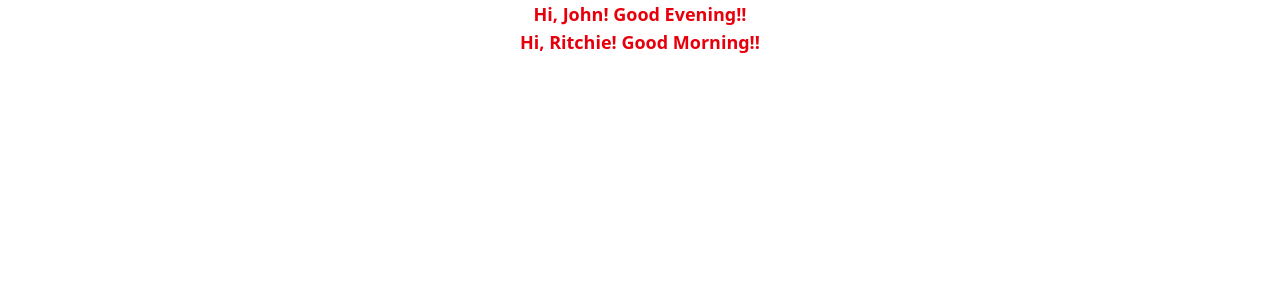
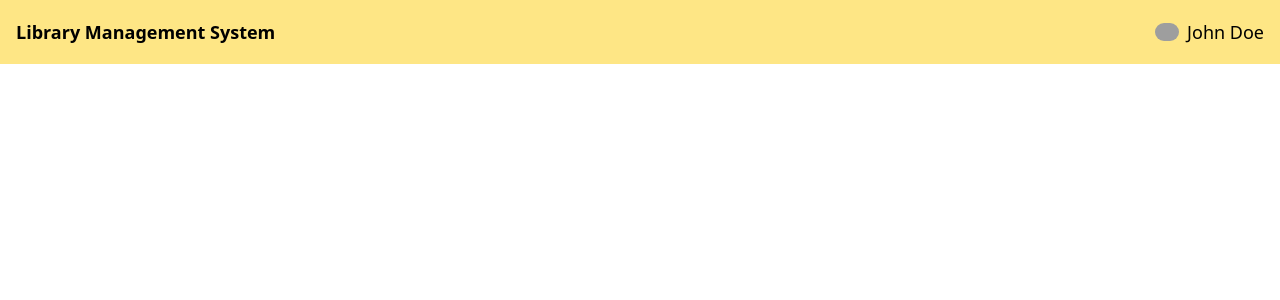
Before and after one commit to archana-acharya1/LMS-app, a React (Vite) app: page / in a window 1280 px wide. Shown: the top 300 px of the page. Built offline with nearby package versions, Linux system fonts and the light colour scheme; grey boxes are pictures that could not be loaded.

Commit message:
add navbar

```diff
--- a/src/App.tsx
+++ b/src/App.tsx
@@ -1,4 +1,4 @@
-import Greetings from "./components/Greetings";
+import Navbar from "./components/Navbar";
 // named export
 // export const App = () => {
 //   return(
@@ -13,10 +13,9 @@ import Greetings from "./components/Greetings";
 // default export
 export default function App() {
   return(
-    <>
-      <Greetings name="John" greetings="Good Evening" />
-      <Greetings name="Ritchie" />
-    </>
+    <div className="">
+     <Navbar />
+    </div>
   )
 }
 
--- /dev/null
+++ b/src/components/Avatar.tsx
@@ -0,0 +1,13 @@
+interface AvatarProps {
+  imageUrl: string;
+  name: string;
+}
+
+export default function Avatar({ imageUrl, name }: AvatarProps) {
+  return (
+    <div className="flex flex-row w-fit items-center justify-center gap-2">
+      <img className="rounded-full" src={imageUrl} height={24} width={24} />
+      <p className="text-lg">{name}</p>
+    </div>
+  )
+}
--- a/src/components/Greetings.tsx
+++ b/src/components/Greetings.tsx
@@ -1,5 +1,13 @@
-export default function Greetings({ name, greetings= "Good Morning" }: any) {
+export default function Greetings({
+  name,
+  greetings = "Good Morning",
+}: {
+  name: string;
+  greetings?: string;
+}) {
   return (
-    <h1 className="text-lg text-red-600 font-bold text-center">Hi, {name}! {greetings}!!</h1>
-  )
+    <h1 className="text-lg text-red-600 font-bold text-center">
+      Hi, {name}! {greetings}!!
+    </h1>
+  );
 }
--- /dev/null
+++ b/src/components/Navbar.tsx
@@ -0,0 +1,10 @@
+import Avatar from "./Avatar";
+
+export default function Navbar() {
+  return (
+    <nav className="bg-amber-200 h-16 flex justify-between items-center px-4">
+      <p className="text-lg font-bold">Library Management System</p>
+      <Avatar imageUrl="https://png.pngtree.com/png-vector/20220807/ourmid/pngtree-man-avatar-wearing-gray-suit-png-image_6102786.png" name="John Doe" />
+    </nav>
+  )
+}
```
